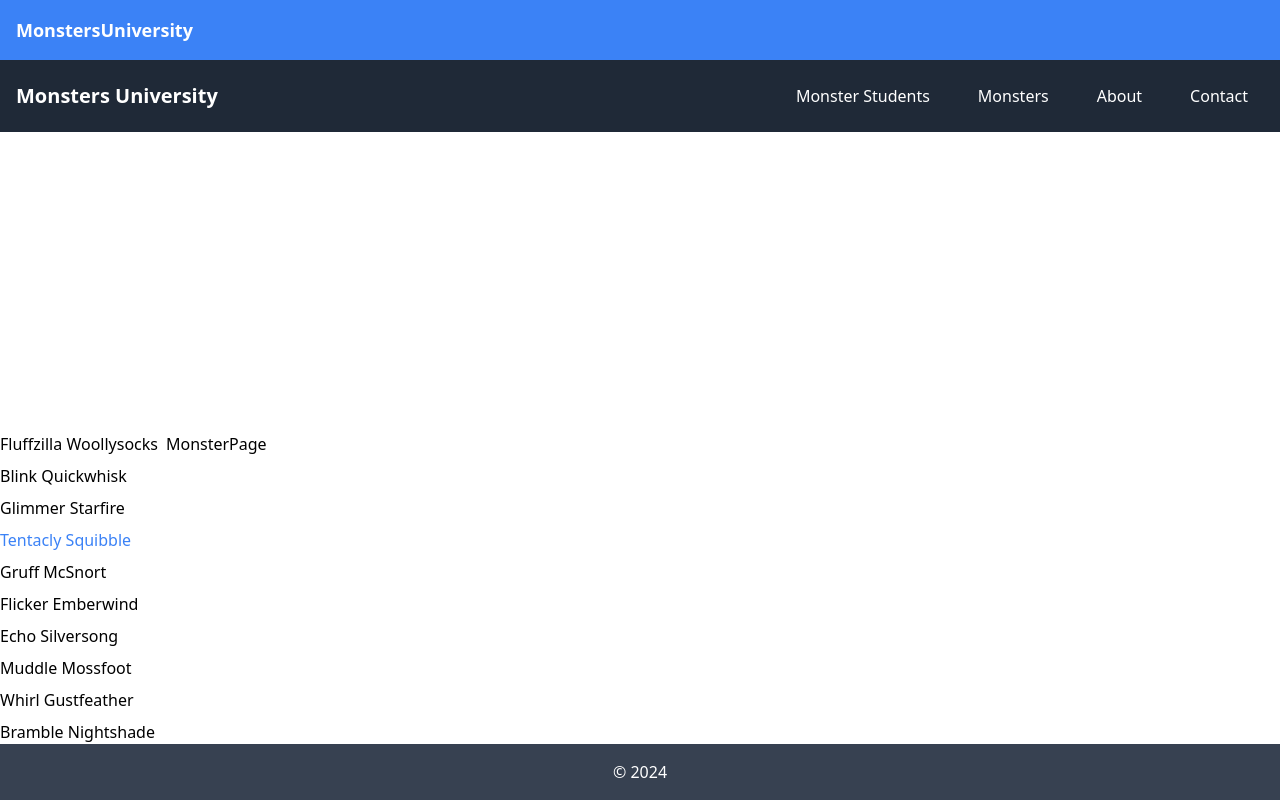
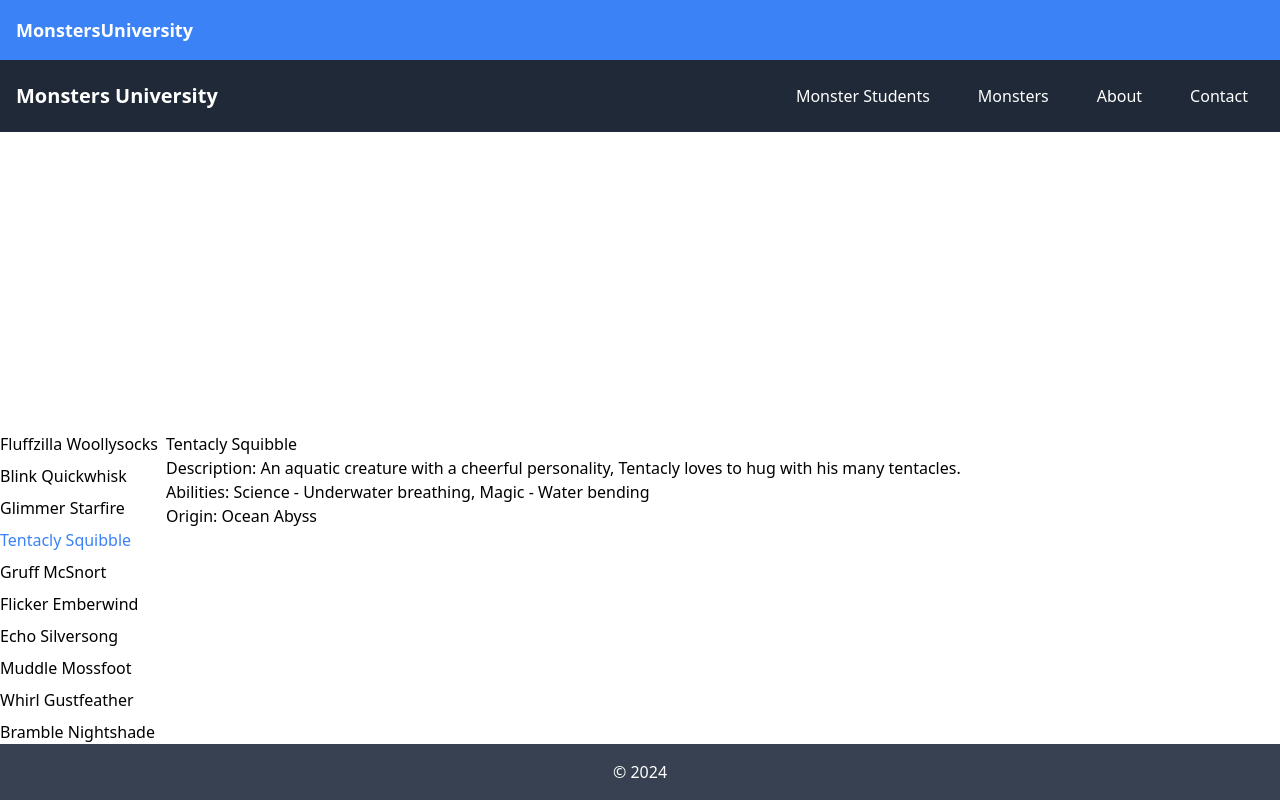
Before and after one commit to RobinNygren/MonsterUni, a React (Vite) app: page /monsters/01d5cabc-e0c5-42da-853d-7f167b16db36 in a window 1280 px wide. Built offline with nearby package versions, Linux system fonts and the light colour scheme.

Commit message:
updated MonsterPage

```diff
--- a/src/pages/MonsterPage.tsx
+++ b/src/pages/MonsterPage.tsx
@@ -1,11 +1,18 @@
 import { useParams } from "react-router-dom";
+import MonsterList from "../components/MonsterList/MonsterList";
 
 export const MonsterPage = () => {
-  const params = useParams<{ monstersId: string }>();
+  const { monsterId } = useParams<{ monsterId?: string }>();
+
+  if (!monsterId) {
+    return <p>No monster selected or incorrect monster ID.</p>;
+  }
 
   return (
-    <div>
-      <h1>MonsterPage {params.monstersId}</h1>
-    </div>
+    <>
+      <div>
+        <MonsterList monsterId={monsterId} />
+      </div>
+    </>
   );
 };
```
